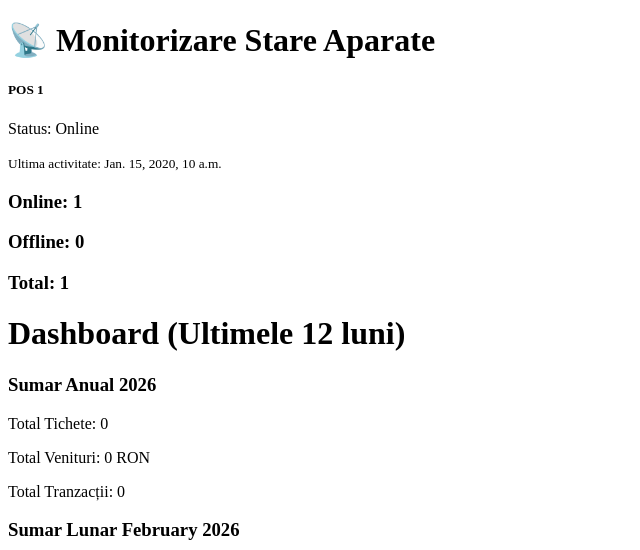
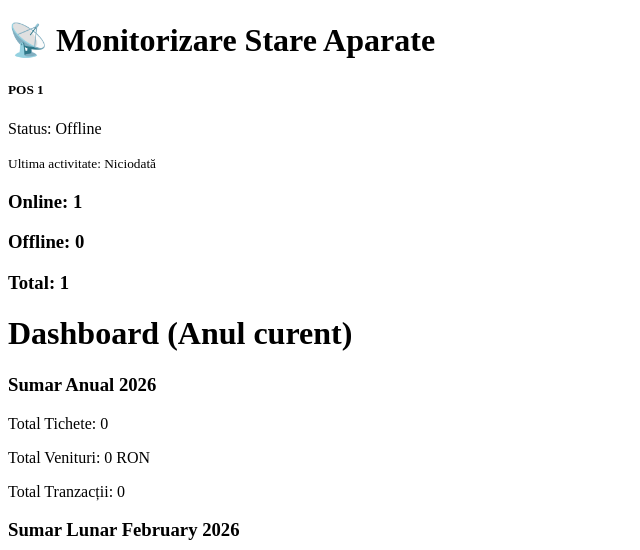
Before and after one commit to ungureanudaniel/automate_bilete_pnb, a Django app: page / in a window 1280 px wide. Shown: the top 550 px of the page, without its empty margins (0-640 px from the left). Run offline with Django 5.2, Linux system fonts and the light colour scheme; tables that the repository leaves empty hold one stand-in row (values such as "Sample post").

Commit message:
fixed dashboard

```diff
--- a/monitoring/templates/core/dashboard.html
+++ b/monitoring/templates/core/dashboard.html
@@ -55,7 +55,7 @@
         </div>
     </div>
 
-    <h1>Dashboard (Ultimele 12 luni)</h1>
+    <h1>Dashboard (Anul curent)</h1>
 
     <!-- Yearly Summary Card -->
     <div class="card">
--- a/monitoring/utils.py
+++ b/monitoring/utils.py
@@ -1,6 +1,6 @@
 from pythonping import ping
 from django.utils import timezone
-from parameters.models import TicketMachine
+from api.models import PosMachine
 import threading
 from concurrent.futures import ThreadPoolExecutor
 
@@ -28,7 +28,7 @@ def check_machine_status(machine):
 
 def ping_all_machines():
     """Ping all machines in parallel"""
-    machines = TicketMachine.objects.all()
+    machines = PosMachine.objects.all()
 
     # Ping in paralel - mai rapid
     with ThreadPoolExecutor(max_workers=10) as executor:
--- a/monitoring/views.py
+++ b/monitoring/views.py
@@ -1,7 +1,8 @@
 from calendar import monthrange
 from django.http import JsonResponse
 from django.shortcuts import render
-from parameters.models import PosPaper, TicketMachine, Tranzactie, Produs
+from parameters.models import PosPaper, Tranzactie, Produs
+from api.models import PosMachine
 from django.db.models import Sum, Count
 from django.utils import timezone
 import json
@@ -28,15 +29,17 @@ def dashboard(request):
     last_12m = timezone.now() - timedelta(days=365)
     last_24h = timezone.now() - timedelta(hours=24)
     # machines status
-    machines = TicketMachine.objects.all()
+    machines = PosMachine.objects.all()
     # Calculate online status
     online_threshold = timezone.now() - timedelta(minutes=5)
-    online_machines = machines.filter(last_online__gte=online_threshold)
-    offline_machines = machines.filter(last_online__lt=online_threshold) | machines.filter(last_online__isnull=True)
-
-    # For each machine, add status
+    # Calculate online/offline counts in Python
+    online_count = 0
+    offline_count = 0
     for machine in machines:
-        machine.is_online = machine.last_online and machine.last_online >= online_threshold
+        if machine.is_online:  # This calls your property/method
+            online_count += 1
+        else:
+            offline_count += 1
     # ========== CURRENT YEAR STATS ==========
     year_stats = Tranzactie.objects.filter(
         data_tranzactie__range=[year_start, year_end]
@@ -100,7 +103,7 @@ def dashboard(request):
     )
 
     # ========== MACHINE STATUS (unchanged) ==========
-    machines = TicketMachine.objects.all()
+    machines = PosMachine.objects.all()
 
     # ========== PAPER USAGE (unchanged) ==========
     paper_labels = []
@@ -176,10 +179,10 @@ def dashboard(request):
         'month_product_values_json': json.dumps(month_product_values),
 
         # Machine status
-        'machines': machines.order_by('-is_online', 'pos_id'),
+        'machines': machines.order_by('pos_id'),
         'total_machines': machines.count(),
-        'online_machines': machines.filter(is_online=True).count(),
-        'offline': machines.filter(is_online=False).count(),
+        'online_machines': online_count,
+        'offline': offline_count,
 
         # Paper data
         'paper_labels_json': json.dumps(paper_labels),
@@ -197,7 +200,7 @@ def ping_now(request):
 
 def machine_status_api(request):
     """API endpoint pentru status"""
-    machines = TicketMachine.objects.all().values('pos_id', 'ip_address', 'is_online', 'last_online')
+    machines = PosMachine.objects.all().values('pos_id', 'ip_address', 'is_online', 'last_online')
     return JsonResponse(list(machines), safe=False)
 
 def chart_data(request):
--- a/parameters/models.py
+++ b/parameters/models.py
@@ -1,5 +1,3 @@
-from django.db import models
-
 from django.db import models
 
 class TicketMachine(models.Model):
@@ -75,5 +73,5 @@ class PosPaper(models.Model):
     last_change = models.DateTimeField()
 
     class Meta:
-        managed = False
+        managed = True
         db_table = 'pos_paper'
```
Also changed, not shown: parameters/admin.py (+0 -30 lines), api/migrations/0001_initial.py, parameters/migrations/0001_initial.py, parameters/migrations/0002_pospaper.py (deleted), parameters/migrations/0003_alter_produs_options_alter_serie_options_and_more.py (deleted), parameters/migrations/0004_ticketmachine.py (deleted).
